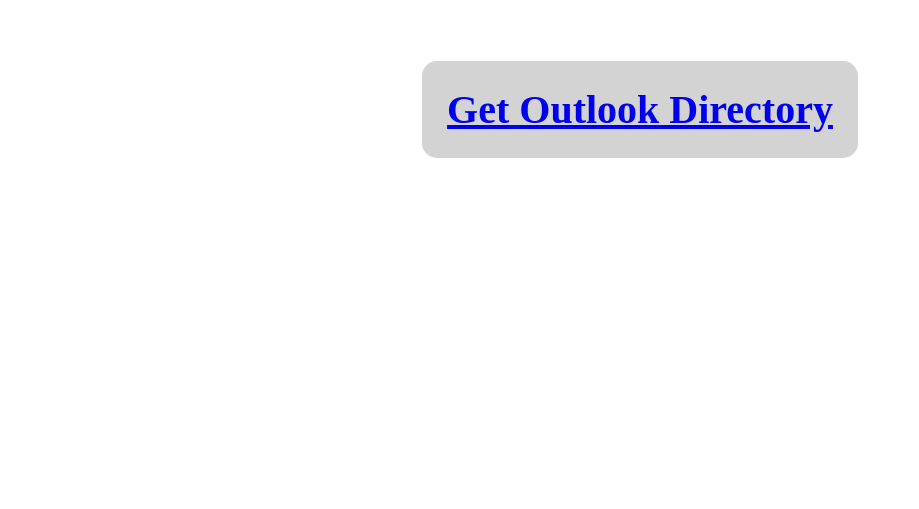
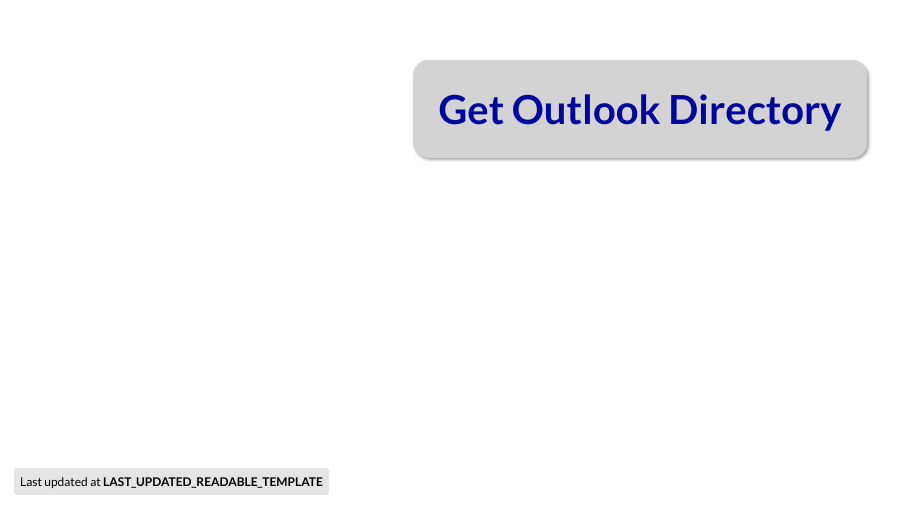
Before and after one commit to digitalorganising/outlook-directory-bookmarklet, a website: page index-template.html in a window 1280 px wide. Shown: the part 291-800 px from the top of the page, without its empty margins (0-919 px from the left). Drawn offline with Linux system fonts and the light colour scheme.

Commit message:
Polish the web page

```diff
--- a/index-template.html
+++ b/index-template.html
@@ -1,5 +1,11 @@
+<link rel="preconnect" href="https://fonts.googleapis.com" />
+<link rel="preconnect" href="https://fonts.gstatic.com" crossorigin />
+<link
+  href="https://fonts.googleapis.com/css2?family=Lato:wght@400;700&display=swap"
+  rel="stylesheet"
+/>
 <style>
-  div {
+  div.wrapper {
     width: 100%;
     height: 100%;
     display: flex;
@@ -7,15 +13,49 @@
     justify-content: center;
   }
 
-  a {
+  a.last-updated {
+    position: absolute;
+    bottom: 14px;
+    left: 14px;
+    background-color: rgb(229, 229, 229);
+    padding: 6px;
+    font-family: "Lato", sans-serif;
+    font-size: 12px;
+    border-radius: 3px;
+    color: black;
+    text-decoration: none;
+  }
+
+  a.last-updated:hover {
+    text-decoration: underline;
+  }
+
+  a.last-updated time {
+    font-weight: bold;
+  }
+
+  a.bookmarklet {
     display: block;
     border-radius: 15px;
     background-color: lightgray;
+    box-shadow: 2px 2px 3px 0px rgba(50, 41, 41, 0.4);
     padding: 25px;
     font-size: 40px;
-    font-weight: bold;
+    font-weight: 700;
+    font-family: "Lato", sans-serif;
+    color: rgb(0, 5, 158);
+    text-decoration: none;
+  }
+
+  a.bookmarklet:hover {
+    box-shadow: 2px 2px 3px 0px rgba(50, 41, 41, 0.6);
+    text-decoration: underline;
   }
 </style>
-<div>
-  <a href="BOOKMARKLET_TEMPLATE"> Get Outlook Directory </a>
+<div class="wrapper">
+  <a class="bookmarklet" href="BOOKMARKLET_TEMPLATE"> Get Outlook Directory </a>
 </div>
+<a class="last-updated" href="https://github.com/jamieparkinson/outlook-directory-bookmarklet">
+  Last updated at
+  <time datetime="LAST_UPDATED_TEMPLATE">LAST_UPDATED_READABLE_TEMPLATE</time>
+</div>
```
Also changed, not shown: build.js (+9 -1 lines).
